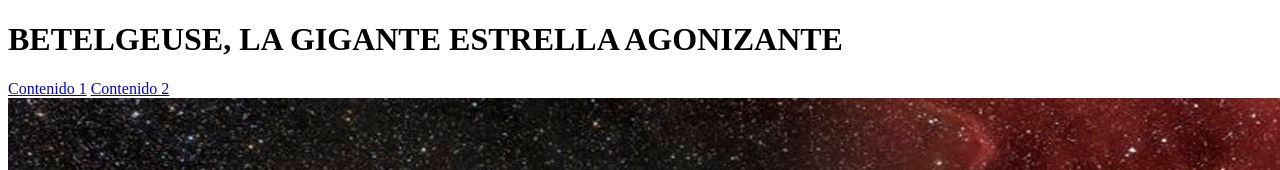
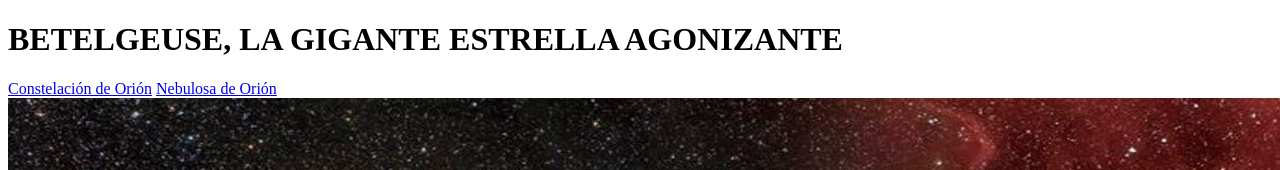
Before and after one commit to hector9427/proyectoIntroduccion1, a plain HTML site: page index.html in a window 1280 px wide. Shown: the top 170 px of the page. Drawn offline with Linux system fonts and the light colour scheme.

Commit message:
Se enlaza la página1 y la página 2 al index.html

```diff
--- a/index.html
+++ b/index.html
@@ -11,9 +11,9 @@
          <h1>BETELGEUSE, LA GIGANTE ESTRELLA AGONIZANTE</h1>
 
 
-             <a href="Contenido 1">Contenido 1</a>
+             <a href="pagina1.html">Constelación de Orión</a>
 
-             <a href="Contenido 2">Contenido 2</a>
+             <a href="pagina2.html">Nebulosa de Orión </a>
 
              <img src="img/betelgeusebanner.jpg" alt="imagenBanner">
 
```
Also changed, not shown: img/imagenprincipal.png (renamed from img/Betelgeuse_by_deathcl0ck-d40m6vd.png).
